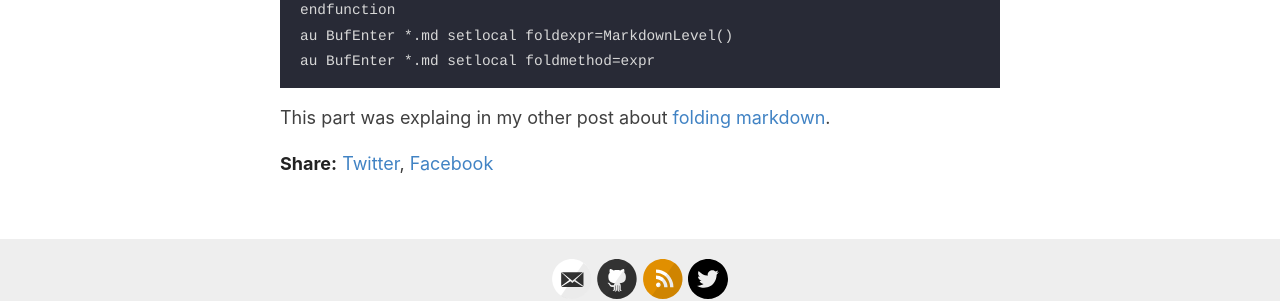
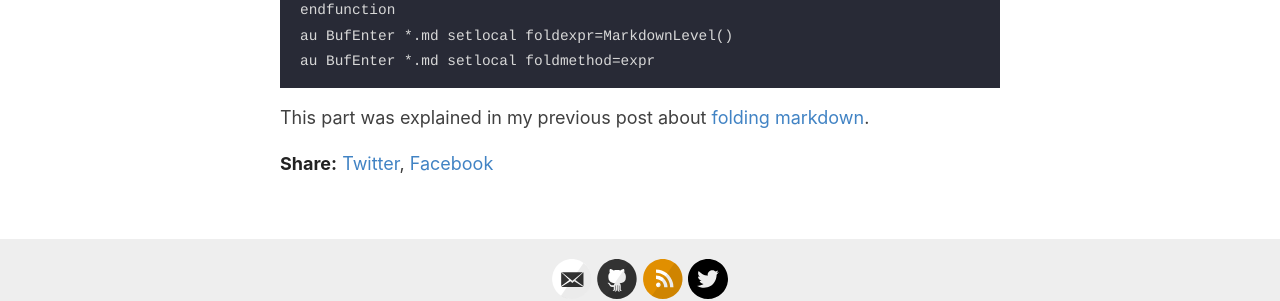
Before and after one commit to elderlybeginner/blog, a Jekyll site: the page built from _posts/2019-11-10-vim_rc.md, in a window 1280 px wide. Shown: the part 1751-2052 px from the top of the page. Built offline with Jekyll 4.4.1, drawn with Linux system fonts in a browser that asks for light colours; comment, search, counter and statistics services are not loaded.

Commit message:
Update 2019-11-10-vim_rc.md

````diff
--- a/_posts/2019-11-10-vim_rc.md
+++ b/_posts/2019-11-10-vim_rc.md
@@ -65,4 +65,4 @@ au BufEnter *.md setlocal foldexpr=MarkdownLevel()
 au BufEnter *.md setlocal foldmethod=expr
 ```
 
-This part was explaing in my other post about [folding markdown]({% post_url 2019-10-29-vim_folding %}).
+This part was explained in my previous post about [folding markdown]({% post_url 2019-10-29-vim_folding %}).
````
